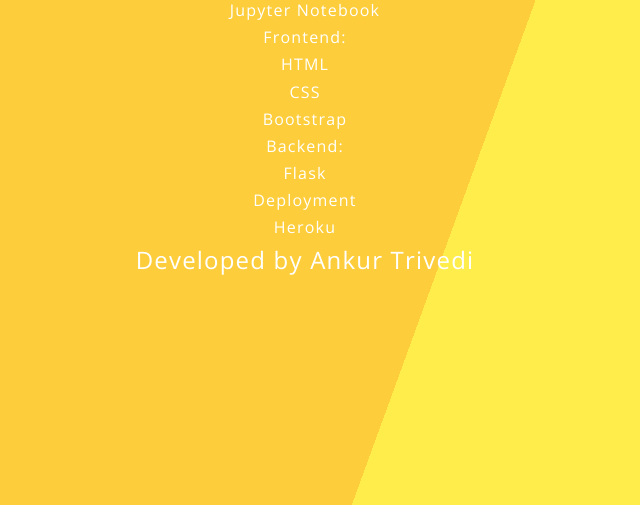
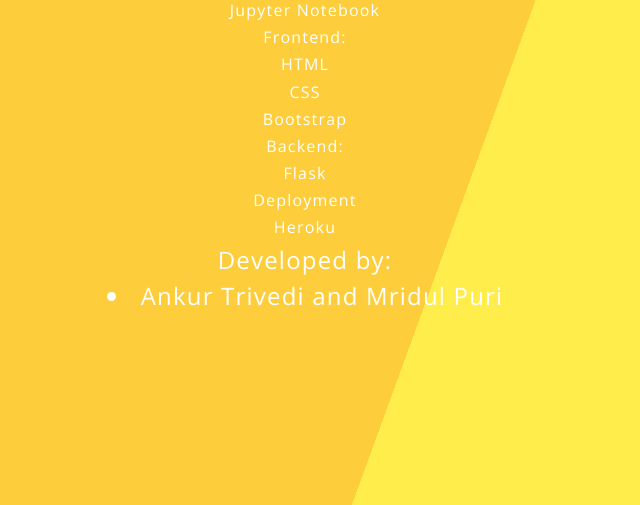
Before and after one commit to ank232/nlp-project, a Flask app: page /about in a window 1280 px wide. Shown: the part 198-703 px from the top of the page, without its empty margins (335-975 px from the left). Run offline with Flask 2, Linux system fonts and the light colour scheme.

Commit message:
Update about.html

```diff
--- a/app/templates/public/about.html
+++ b/app/templates/public/about.html
@@ -58,7 +58,9 @@
                     <h6>Deployment</h6>
 
                             <h6>Heroku</h6>
-            <h4>Developed by Ankur Trivedi</h4>
+            <h4>Developed by:<h4>
+                <li>Ankur Trivedi and Mridul Puri </li>
+
 
         </div>
     </div>
```
